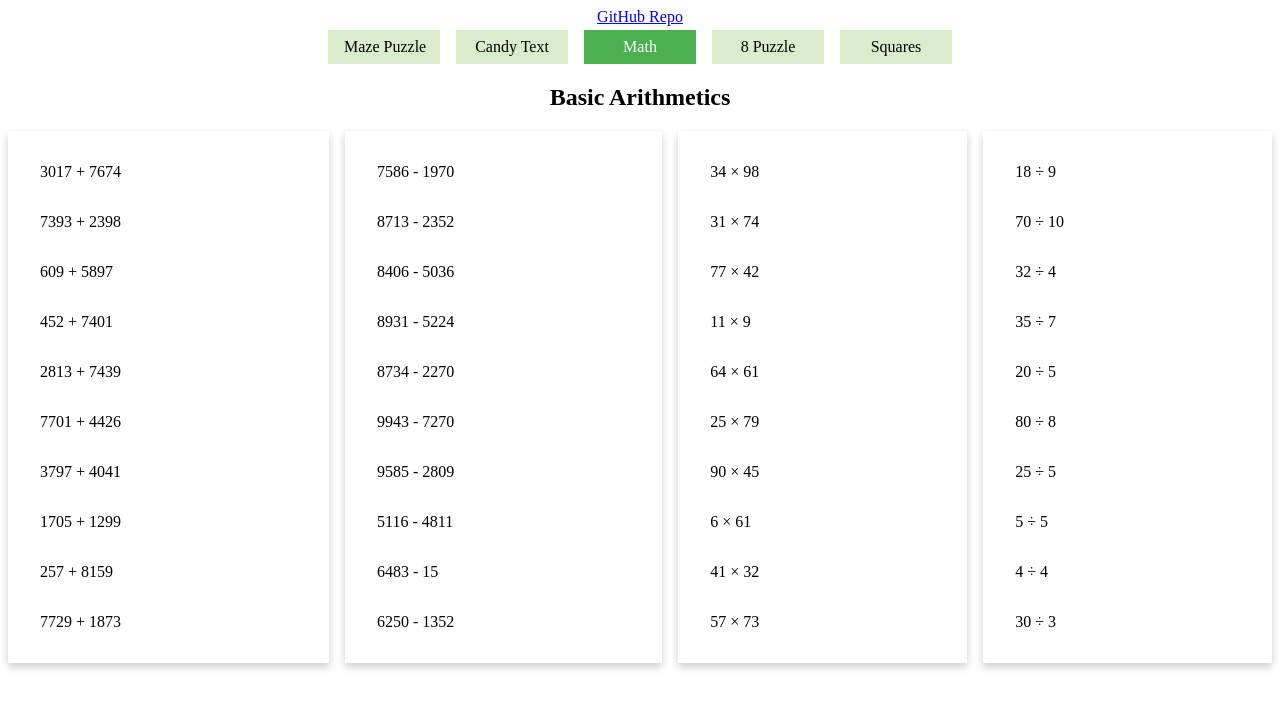
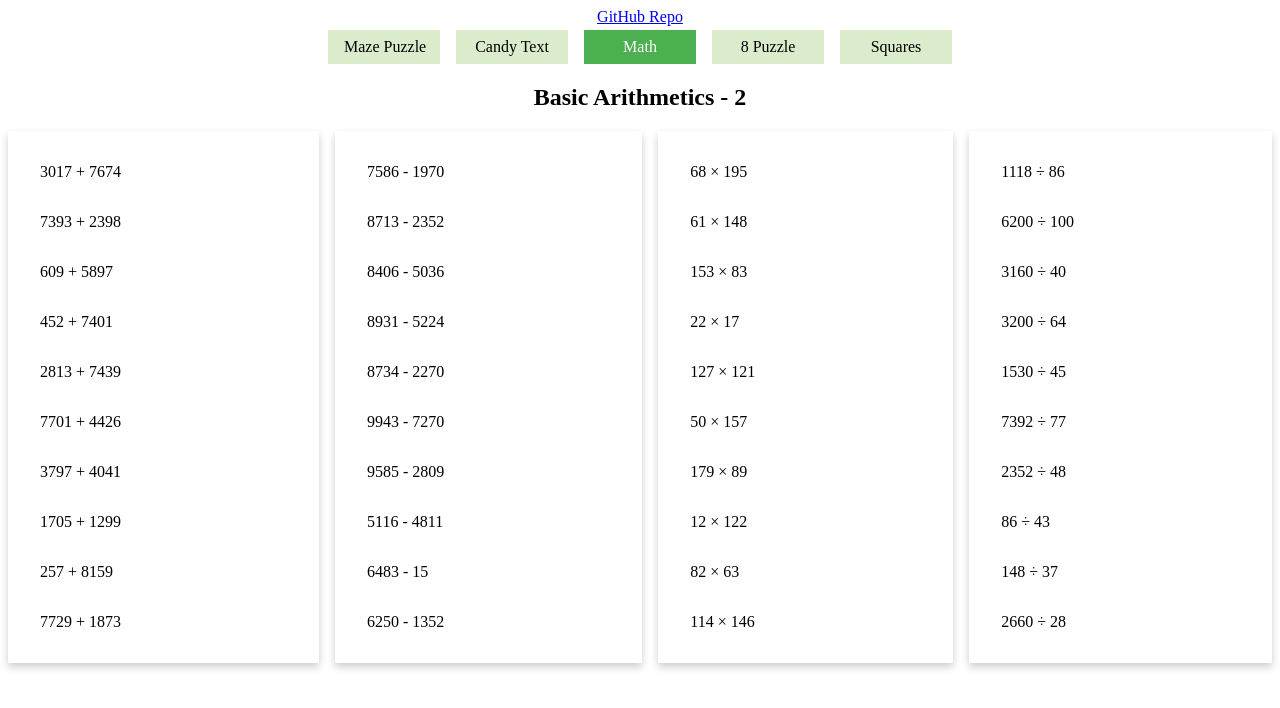
Before and after one commit to changhuixu/angular-maze, an Angular app: page /math in a window 1280 px wide. Shown: the top 708 px of the page. Built offline with nearby package versions, Linux system fonts and the light colour scheme.

Commit message:
update math division difficulty level

```diff
--- a/src/app/math/math.component.html
+++ b/src/app/math/math.component.html
@@ -1,4 +1,4 @@
-<h2 style="text-align: center">Basic Arithmetics</h2>
+<h2 style="text-align: center">Basic Arithmetics - 2</h2>
 
 <div class="card-row">
   <div class="card">
--- a/src/app/math/math.component.ts
+++ b/src/app/math/math.component.ts
@@ -44,7 +44,7 @@ export class MathComponent implements OnInit {
   }
 
   getMultiplications() {
-    const max = 100;
+    const max = 200;
     const min = 1;
     for (let i = 0; i < this.nAdd; i++) {
       let a = this.randomIntBetween(min, max);
@@ -54,7 +54,7 @@ export class MathComponent implements OnInit {
   }
 
   getDivisions() {
-    const max = 10;
+    const max = 100;
     const min = 1;
     for (let i = 0; i < this.nAdd; i++) {
       let a = this.randomIntBetween(min, max);
```
Also changed, not shown: package.json (+15 -15 lines), 8 other files (tests, documents, lock files or other folders).
